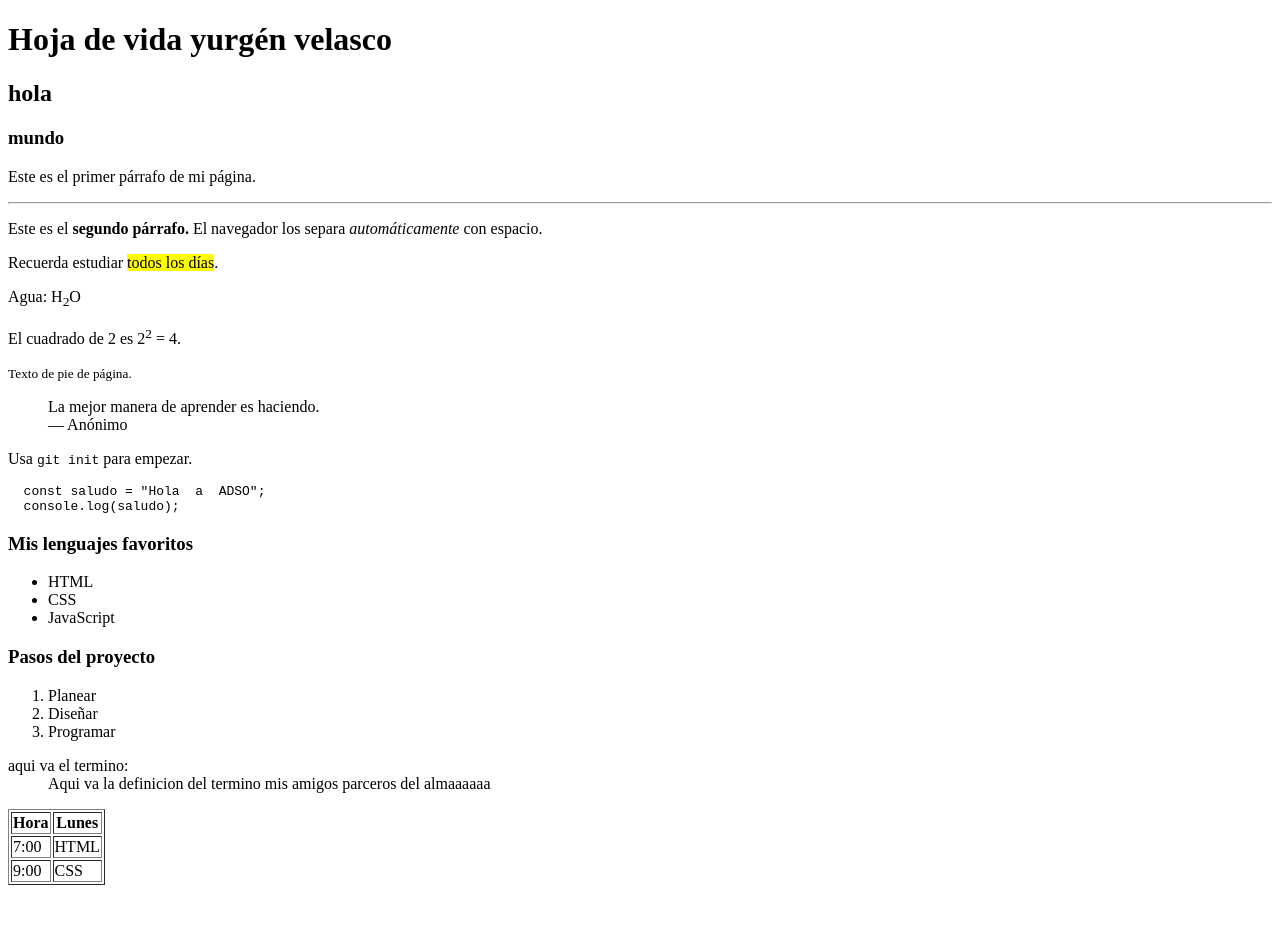
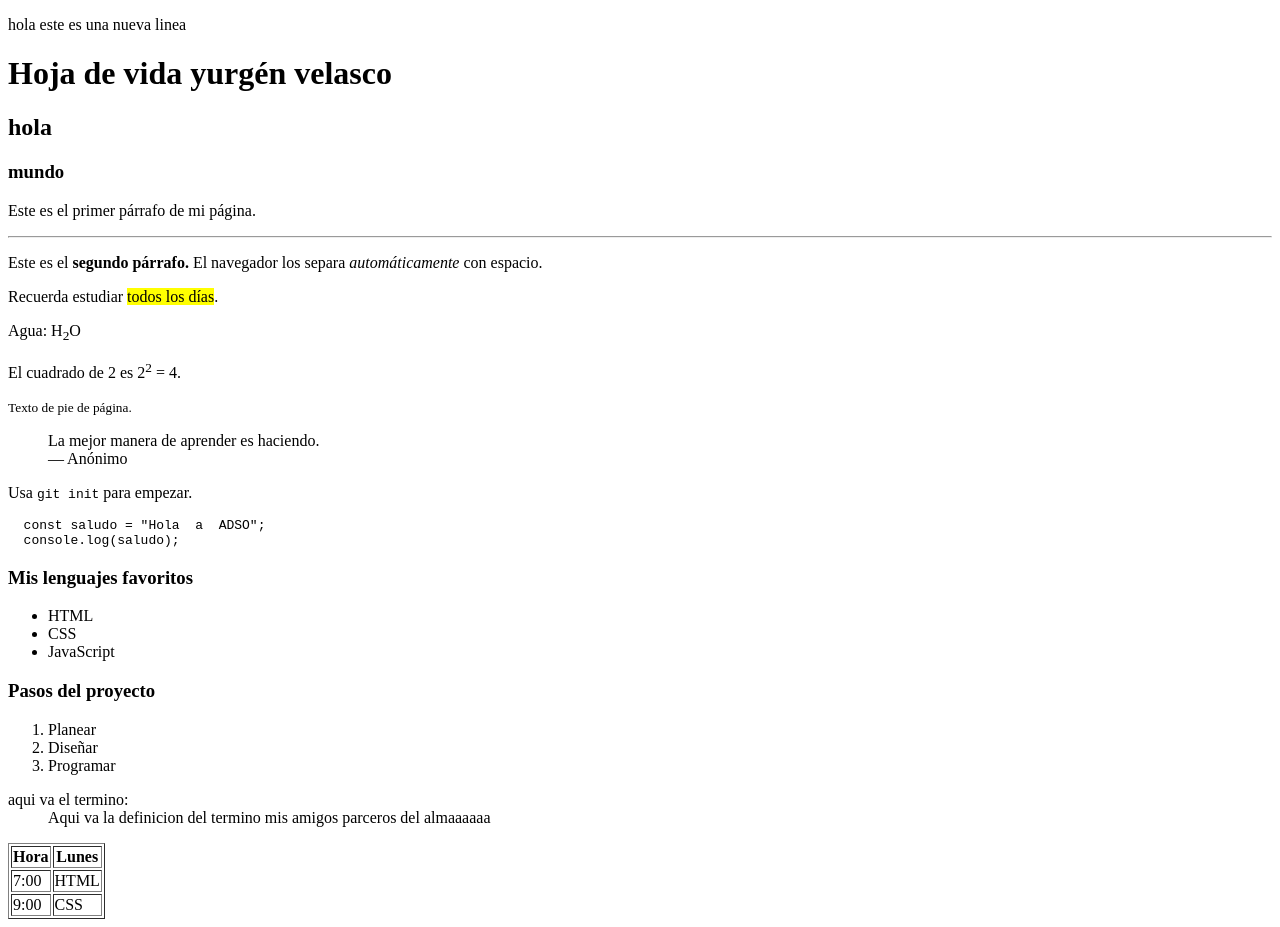
Before and after one commit to YurgenVelasco/MI-PRYOECTO, a plain HTML site: page index.html in a window 1280 px wide. Before the commit the page ends 893 px from the top, so only its background shows below. Drawn offline with Linux system fonts and the light colour scheme.

Commit message:
nueva actualizacion

```diff
--- a/index.html
+++ b/index.html
@@ -5,6 +5,7 @@
     <title>Document</title>
 </head>
 <body>
+    <p>hola este es una nueva linea</p>
     <H1>Hoja de vida yurgén velasco</H1>
     <h2>hola</h2>
     <h3>mundo</h3>
```
